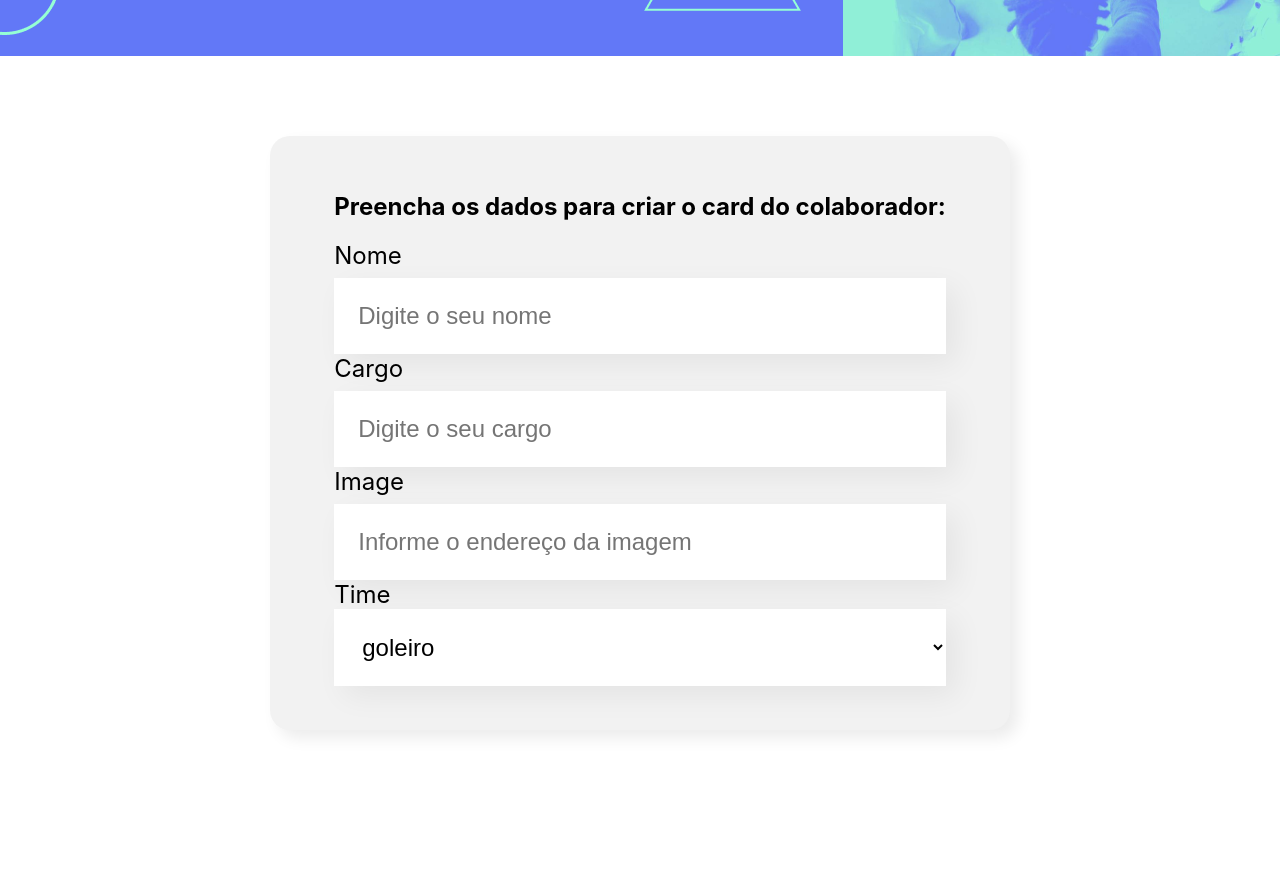
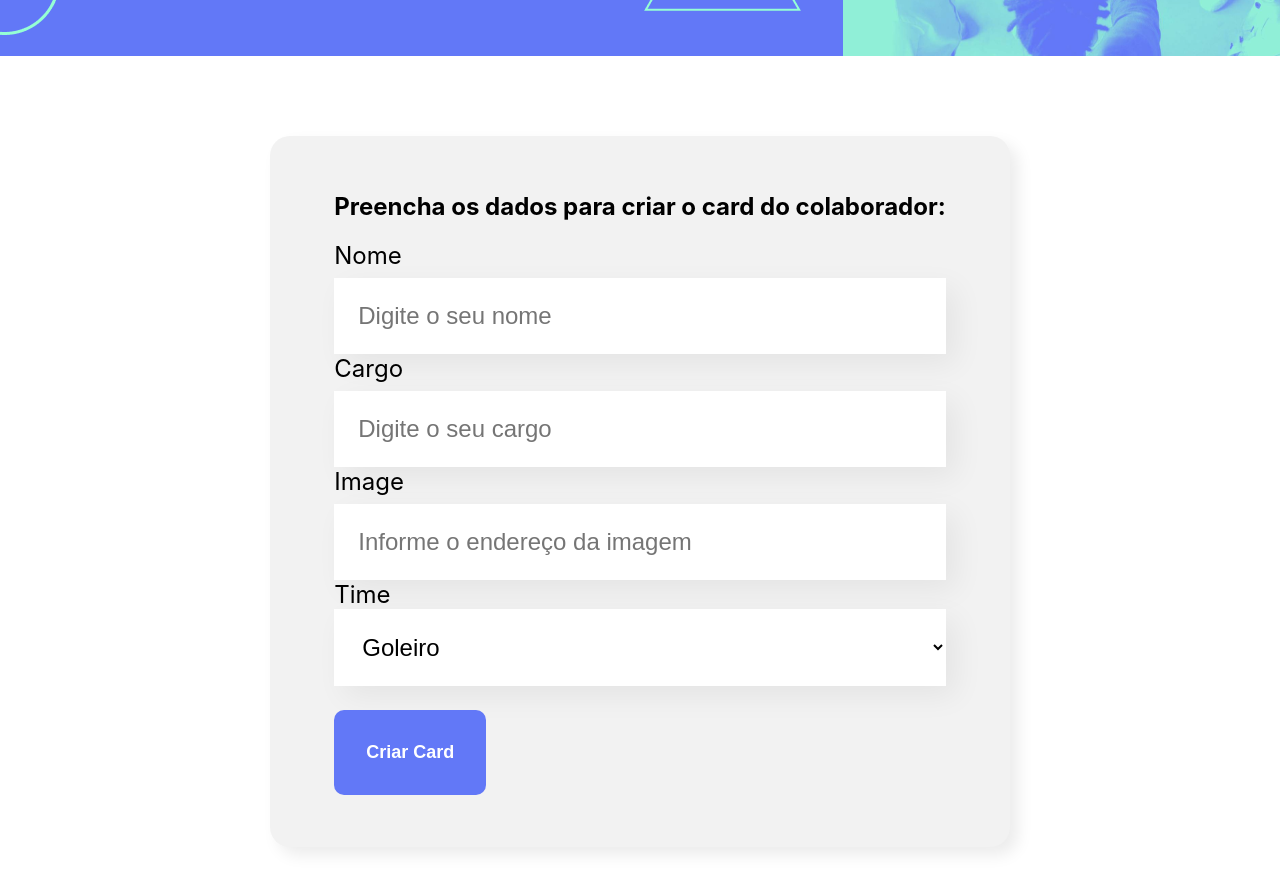
Before and after one commit to GabrielNatan/organo, a React (Create React App) app: page / in a window 1280 px wide. Shown: the part 500-1391 px from the top of the page. Before the commit the page ends 1310 px from the top, so only its background shows below. Built offline with nearby package versions, Linux system fonts and the light colour scheme.

Commit message:
create botao

```diff
--- a/src/App.js
+++ b/src/App.js
@@ -1,5 +1,4 @@
 import Banner from "./components/Banner";
-import CampoTexto from "./components/CampoText";
 import Formulario from "./components/Formulario/Formulario";
 
 function App() {
--- /dev/null
+++ b/src/components/Botao/Botao.js
@@ -0,0 +1,11 @@
+import './botao.css'
+
+function Botao({texto}){
+    return (
+        <button className='botao'>
+            {texto}
+        </button>
+    )
+}
+
+export default Botao
--- /dev/null
+++ b/src/components/Botao/botao.css
@@ -0,0 +1,15 @@
+.botao {
+    background-color: #6278f7;
+    border-radius: 10px;
+    font-weight: 700;
+    font-size: 18px;
+    padding: 32px;
+    border: none;
+    cursor: pointer;
+    color: #FFF;
+    margin: 16px 0;
+}
+
+.botao:hover {
+    color: #95FFD4
+}
--- a/src/components/CampoText/index.js
+++ b/src/components/CampoText/index.js
@@ -1,9 +1,14 @@
 import "./campoTexto.css"
-function CampoTexto({label,placeholder}){
+function CampoTexto({label,placeholder,obrigatorio}){
     return(
         <div className="campo-texto">
-            <label>{label}</label>
-            <input placeholder={placeholder}/>
+            <label>
+                {label}
+            </label>
+            <input
+                required={obrigatorio}
+                placeholder={placeholder}
+            />
         </div>
     )
 }
--- a/src/components/Formulario/Formulario.js
+++ b/src/components/Formulario/Formulario.js
@@ -1,20 +1,34 @@
 import "./formulario.css"
 import CampoTexto from "../CampoText"
 import ListaSuspensa from "../ListaSuspensa/ListaSuspensa"
+import Botao from "../Botao/Botao"
 
 const Formulario = ()=>{
     let data = [
-        "goleiro","atacante","meio campo"
+        "Goleiro",
+        "Lateral esquerdo",
+        "Lateral direito",
+        "Zagueiro",
+        "Volante",
+        "Meia",
+        "Atacante"
     ]
+
+    const aoSalvar = (evento) => {
+        evento.preventDefault()
+        console.log('Form foi submetido')
+    }
     return(
         <section className="formulario">
-            <form>
+            <form onSubmit={aoSalvar}>
             <h2>Preencha os dados para criar o card do colaborador:</h2>
             <CampoTexto
+                obrigatorio={true}
                 label="Nome"
                 placeholder="Digite o seu nome"
             />
             <CampoTexto
+                obrigatorio={true}
                 label="Cargo"
                 placeholder="Digite o seu cargo"
             />
@@ -23,9 +37,11 @@ const Formulario = ()=>{
                 placeholder="Informe o endereço da imagem"
             />
             <ListaSuspensa
+                obrigatorio={true}
                 label="Time"
                 data={data}
             />
+            <Botao texto="Criar Card"/>
             </form>
         </section>
     )
--- a/src/components/ListaSuspensa/ListaSuspensa.js
+++ b/src/components/ListaSuspensa/ListaSuspensa.js
@@ -1,10 +1,10 @@
 import "./listaSuspensa.css"
 
-function ListaSuspensa({label,data}){
+function ListaSuspensa({label,data,obrigatorio}){
     return(
         <div className="lista-suspensa">
             <label>{label}</label>
-            <select>
+            <select required={obrigatorio}>
                 {data.map(each=>{
                     return(
                         <option key={each}>
```
